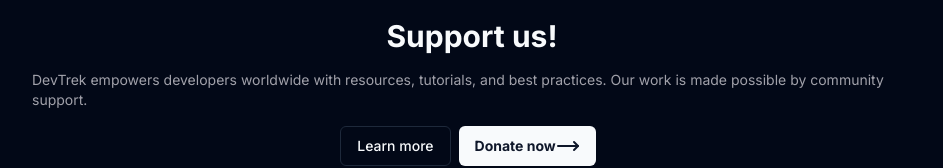
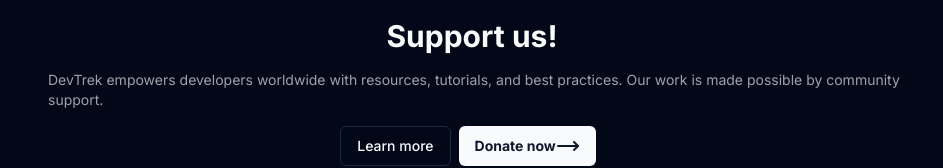
Before and after one commit to vitormarinheiro1/devjournal, a Next.js app: page / in a window 1280 px wide. Shown: the part 1096-1264 px from the top of the page, without its empty margins (168-1111 px from the left). Built offline with nearby package versions, Linux system fonts and the light colour scheme.

Commit message:
fix: margin-left for tag p

```diff
--- a/app/page.tsx
+++ b/app/page.tsx
@@ -120,7 +120,7 @@
 
         <section className="flex flex-col items-center justify-center space-y-4 py-28">
           <h1 className="text-3xl font-bold">Support us!</h1>
-          <p className="text-sm text-zinc-400">
+          <p className="ml-4 text-sm text-zinc-400">
             DevTrek empowers developers worldwide with resources, tutorials, and best practices. Our work is made
             possible by community support.
           </p>
@@ -132,7 +132,6 @@
           </div>
         </section>
 
-        {/* TODO: SECTION SUPPORT US */}
         {/* TODO: FOOTER */}
       </main>
     </Container>
```
